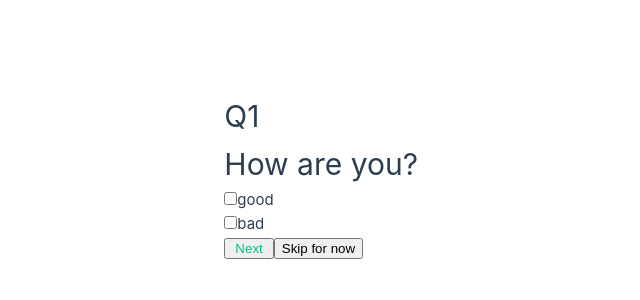
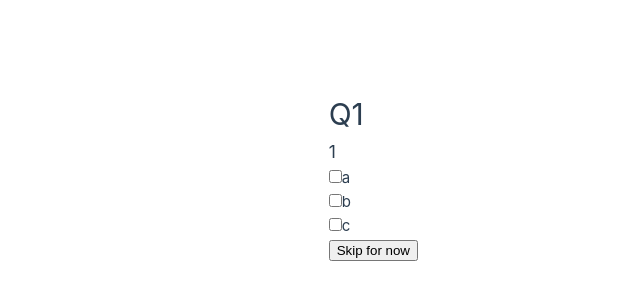
Before and after one commit to gabaddotey/notBlocked_RT, a Vue app: page /q1 in a window 1280 px wide. Shown: the part 224-524 px from the top of the page, without its empty margins (222-862 px from the left). Built offline with nearby package versions, Linux system fonts and the light colour scheme; the HTML template or start-up script is replaced by a standard one.

Commit message:
working but not the string array

```diff
--- a/src/components/MultiSelect.vue
+++ b/src/components/MultiSelect.vue
@@ -1,20 +1,40 @@
 <script setup lang="ts">
+import {ref,defineComponent, getCurrentInstance, onMounted } from 'vue'
+
+/*const props = defineComponent({
+  questionTitle: String,
+  questionOptions: { type: Array, required: true },
+  nextQuestion: String,
+})
+*/
+
 defineProps<{
-  questionTitle: string,
-  questionOptions: string[],
+  questionTitle: string
+  questionOptions: () => string[]
   nextQuestion: string
+  id: number
 }>()
+
+/*const instance = getCurrentInstance()
+props.id = ref(instance?.uid)
+console.log ("DEFAULT UID?? "+ instance?.uid)
+console.log("THIS IS THE PROPS ID "+props.id)
+
+idCount ++
+console.log("THIS IS THE ID AFTERRR"+props.id)*/
+
+
 </script>
 
 <template>
-    <h1>{{questionTitle}}</h1>
+    <h1>{{ questionTitle }}</h1>
+    <h3>{{ id }}</h3>
     <div class="wrapper" v-for="option in questionOptions">
-        <!-- <p>{{ option }}</p> -->
-        <input type="checkbox" value="{option}">{{ option }}</input>
+      <input type="checkbox" value="{option}">{{ option }}</input>
 
     </div>
   <div>
-    <button><RouterLink :to="nextQuestion">Next</RouterLink></button>
+    <!--<button><RouterLink :to="this.nextQuestion">Next</RouterLink></button>-->
     <button>Skip for now</button>
   </div>
 </template>
--- a/src/views/Q1View.vue
+++ b/src/views/Q1View.vue
@@ -1,5 +1,16 @@
 <script setup lang="ts">
 import MultiQuestion from '../components/MultiSelect.vue'
+import {ref} from 'vue'
+
+const questionList = ref([
+  { id: 1, questionTitle: 'My journey with Vue' },
+  { id: 2, questionTitle: 'Blogging with Vue' },
+  { id: 3, questionTitle: 'Why Vue is so fun' }
+])
+
+const getOpList = () => [1, 2, 3, 4, 5]
+const oplist = ref(getOpList())
+
 </script>
 
 <template>
@@ -7,8 +18,8 @@ import MultiQuestion from '../components/MultiSelect.vue'
   <div>
     <h1>Q1</h1>
 
-    <MultiQuestion question-title="How are you?" :question-options="['good', 'bad']" next-question="/q2"/>
-
+    <!--<MultiQuestion props.questiontitle="How are you?" :question-options="['good', 'bad']" next-question="/q2"/>-->
+    <MultiQuestion question-options= abc next-question="???" id=1></MultiQuestion>
   </div>
 
 </template>
--- a/src/views/QuizView.vue
+++ b/src/views/QuizView.vue
@@ -7,7 +7,7 @@ import MultiQuestion from '../components/MultiSelect.vue'
   <div>
     <h1>Quiz!</h1>
 
-    <MultiQuestion />
+
 
   </div>
 
```
